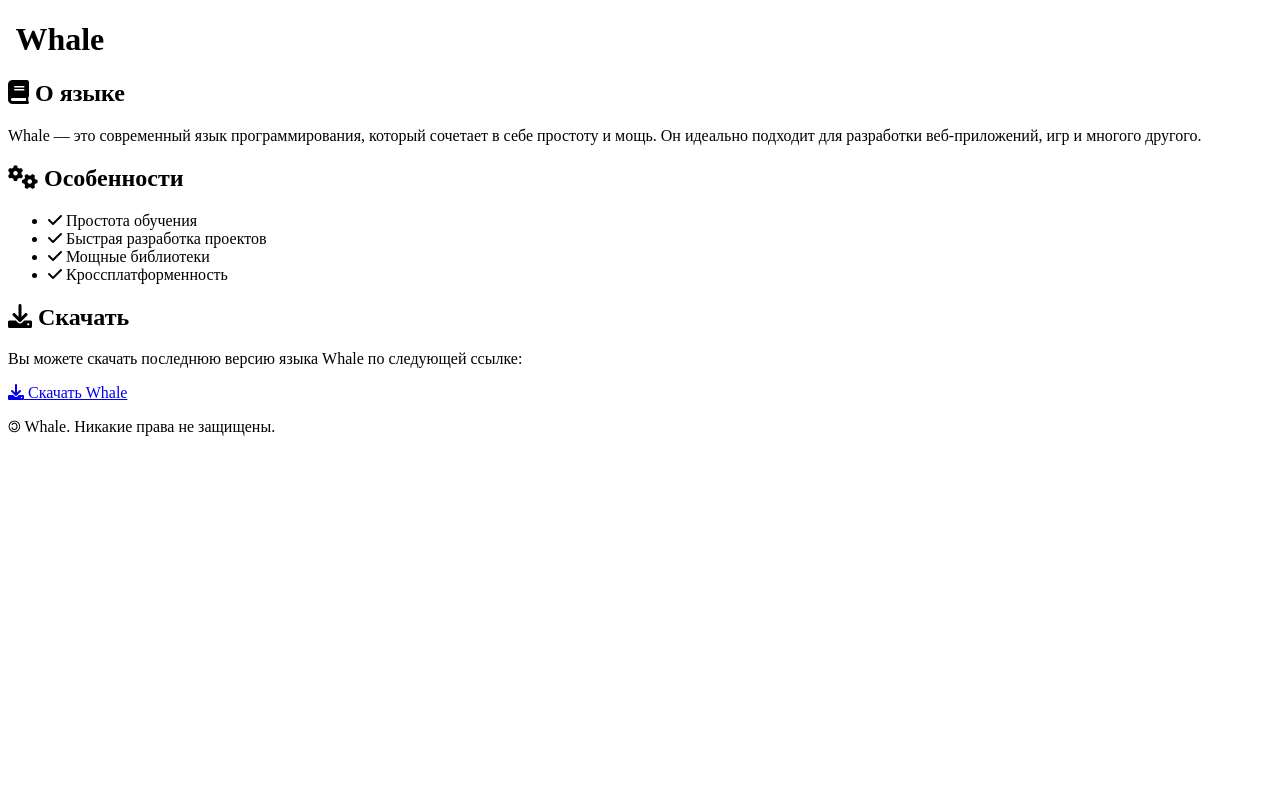
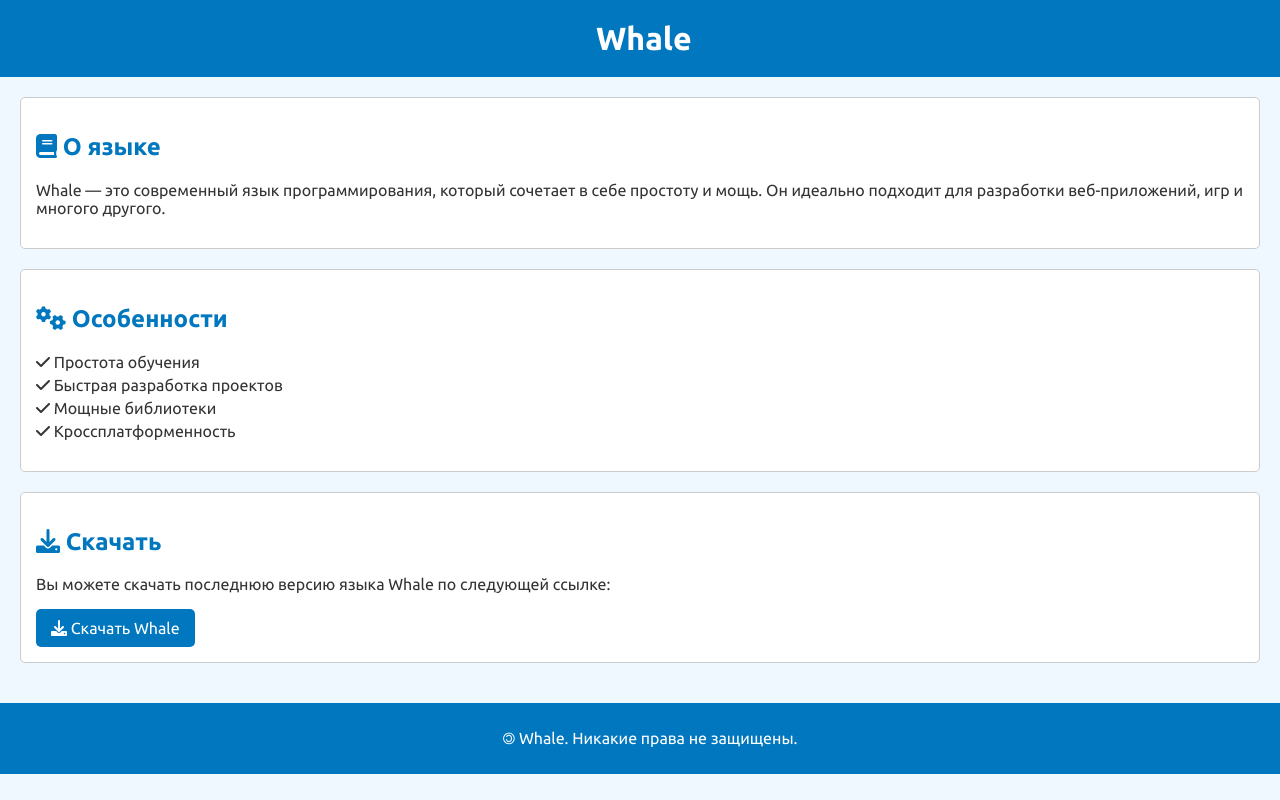
Before and after one commit to whale-repo/whale-repo.github.io, a plain HTML site: page index.html in a window 1280 px wide. Drawn offline with Linux system fonts and the light colour scheme.

Commit message:
Update index.html

```diff
--- a/index.html
+++ b/index.html
@@ -7,6 +7,64 @@
     <link rel="stylesheet" href="styles.css">
     <link rel="stylesheet" href="https://cdnjs.cloudflare.com/ajax/libs/font-awesome/6.0.0-beta3/css/all.min.css">
     <link href="https://fonts.googleapis.com/css2?family=Ubuntu:wght@400;700&display=swap" rel="stylesheet">
+    <style>
+        body {
+            font-family: 'Ubuntu', sans-serif;
+            margin: 0;
+            padding: 0;
+            background-color: #f0f8ff;
+            color: #333;
+        }
+        header {
+            background-color: #0077be;
+            color: white;
+            padding: 20px;
+            text-align: center;
+        }
+        h1 {
+            margin: 0;
+        }
+        main {
+            padding: 20px;
+        }
+        section {
+            margin-bottom: 20px;
+            padding: 15px;
+            border: 1px solid #ccc;
+            border-radius: 5px;
+            background-color: white;
+        }
+        h2 {
+            color: #0077be;
+        }
+        ul {
+            list-style-type: none;
+            padding: 0;
+        }
+        li {
+            margin: 5px 0;
+        }
+        .download-button {
+            display: inline-block;
+            padding: 10px 15px;
+            background-color: #0077be;
+            color: white;
+            text-decoration: none;
+            border-radius: 5px;
+        }
+        .download-button:hover {
+            background-color: #005f8a;
+        }
+        footer {
+            text-align: center;
+            padding: 10px;
+            background-color: #0077be;
+            color: white;
+            position: relative;
+            bottom: 0;
+            width: 100%;
+        }
+    </style>
 </head>
 <body>
     <header>
```
